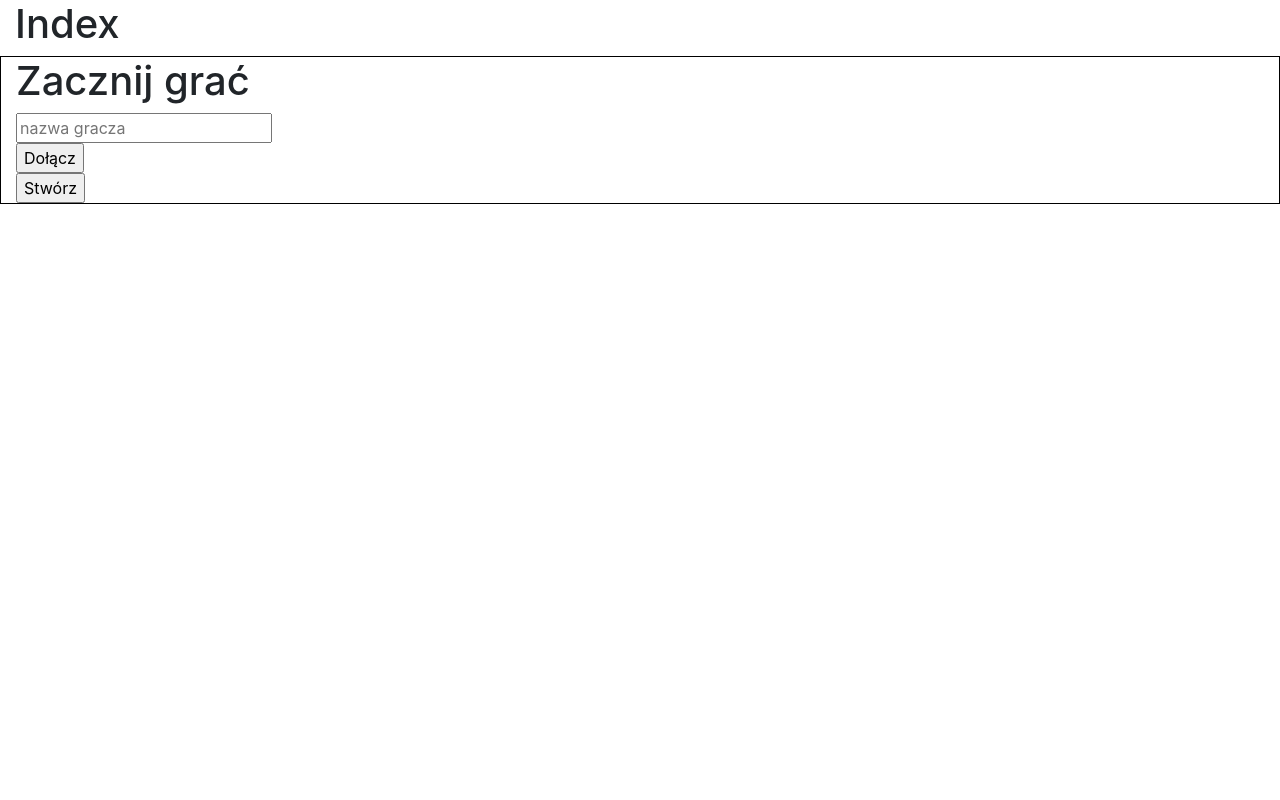
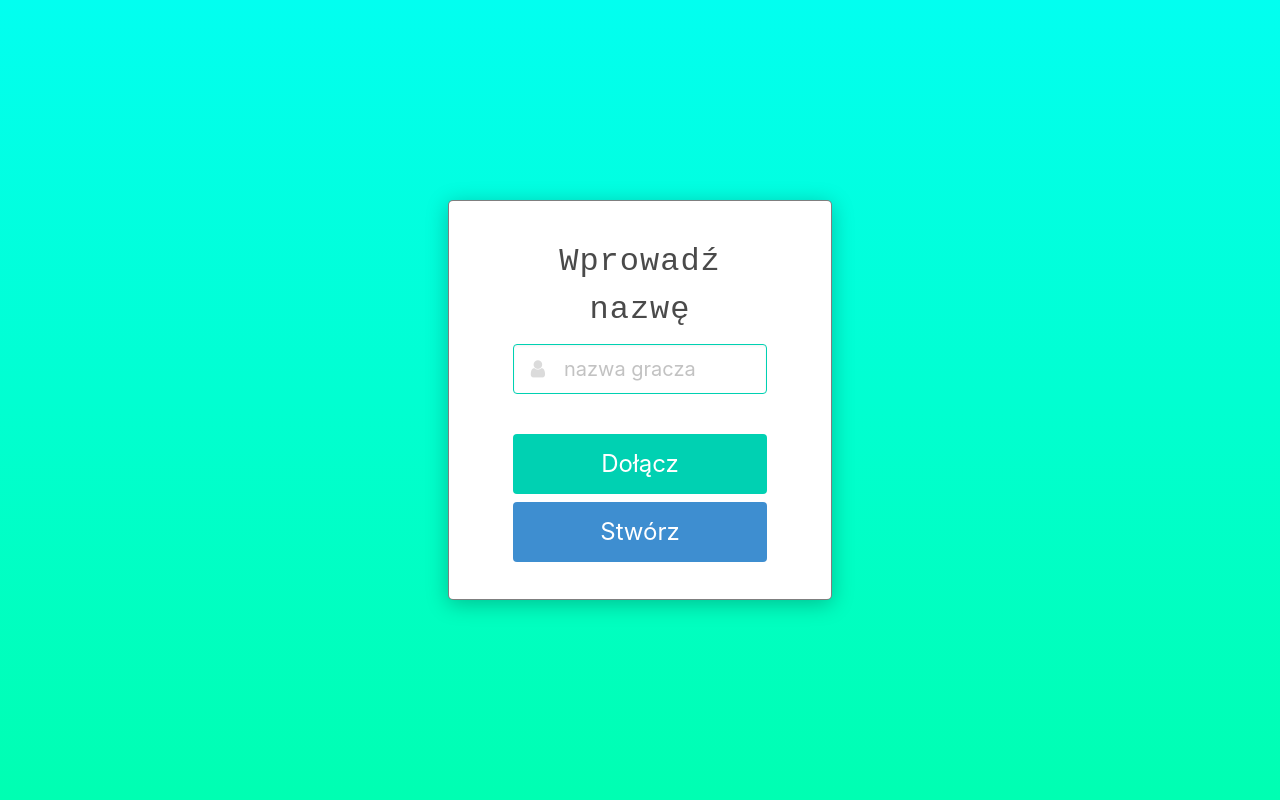
Before and after one commit to MiiiZawadzki/Projekt-Kalambury, a Flask app: page / in a window 1280 px wide. Run offline with Flask 2, Linux system fonts and the light colour scheme; parts of the project's set-up code (start-up, migrations or seed data) failed here and were passed over; some libraries are stand-ins or nearby versions.

Commit message:
added fronted to index.html

```diff
--- /dev/null
+++ b/static/stylesheets/index.css
@@ -0,0 +1,90 @@
+* {
+    box-sizing: border-box;
+}
+
+body,
+html {
+    margin: 0;
+    overflow: hidden;
+    background: linear-gradient(180deg, #02FFF0 0%, #00FFB2 100%);
+}
+
+.center {
+    display: flex;
+    align-items: center;
+    justify-content: center;
+}
+
+.label-title {
+    width: 100%;
+    text-align: center;
+    font-size: 2rem;
+    letter-spacing: 1px;
+    font-weight: 700px;
+    font-family: 'Courier New', Courier, monospace;
+}
+
+.alerts {
+    display: flex;
+    width: 100%;
+    margin-bottom: 5px;
+    margin-top: 5px;
+    height: 60px;
+}
+
+.control {
+    display: flex;
+    width: 100%;
+}
+
+.alert {
+    display: flex;
+    width: 100%;
+}
+
+.nickname-input {
+    width: 100%;
+}
+
+.form-container {
+    display: flex;
+    width: 100%;
+    align-items: center;
+    justify-content: space-around;
+    flex-direction: column;
+    padding-left: 2rem;
+    padding-right: 2rem;
+}
+
+.middle-container {
+    display: flex;
+    justify-content: center;
+    width: 30%;
+    height: 50vh;
+    padding: 2rem;
+    background-color: #FFFFFF;
+    border: 1px solid rgba(0, 0, 0, 0.5);
+    box-shadow: 0px 4px 21px rgba(0, 0, 0, 0.25);
+    border-radius: 5px;
+}
+
+.buttons {
+    width: 100%;
+}
+
+.main-container {
+    display: flex;
+    width: 100%;
+    height: 100vh;
+    flex-direction: row;
+    justify-content: center;
+    align-items: center;
+}
+
+.nickname-input {
+    width: 100%;
+    height: 46px;
+    background: #FFFFFF;
+    box-shadow: 0px 0px 11px 1px rgba(0, 0, 0, 0.17);
+    border-radius: 5px;
+}
--- a/templates/index.html
+++ b/templates/index.html
@@ -1,39 +1,46 @@
 <!doctype html>
 <html lang="pl">
+
 <head>
     <meta charset="utf-8">
     <meta name="viewport" content="width=device-width, initial-scale=1, shrink-to-fit=no">
-    <link rel="stylesheet" href="https://stackpath.bootstrapcdn.com/bootstrap/4.5.0/css/bootstrap.min.css">
+    <link rel="stylesheet" href="https://cdn.jsdelivr.net/npm/bulma@0.9.2/css/bulma.min.css">
+    <link rel="stylesheet" href="https://cdnjs.cloudflare.com/ajax/libs/font-awesome/4.7.0/css/font-awesome.min.css">
+    <link rel="stylesheet" href="{{ url_for('static', filename='stylesheets/index.css') }}">
     <title>Index</title>
 </head>
+
 <body>
-<div class="container-fluid">
-    <div class="row">
-        <div class="col-md-12 vh-8" style=" line-height: 8vh;">
-            <h1>Index</h1>
+    <div class="main-container">
+        <div class="middle-container">
+            <form action="" method="post" novalidate class="joinForm form-container">
+                <div class="label-title ">
+                    Wprowadź nazwę
                 </div>
+                <div class="control has-icons-left ">
+                    {{ form.username(class_='input is-primary is-fullwidth is-medium', placeholder='nazwa gracza')}}
+                    <span class="icon is-small is-left">
+                        <i class="fa fa-user"></i>
+                    </span>
                 </div>
-    <div class="row" >
-        <div class="col-md-12 vh-40" style="border: 1px solid black;">
-            <h1>Zacznij grać</h1>
-            <form action="" method="post" novalidate class="joinForm">
-                {{ form.username(class_='formFields', placeholder='nazwa gracza')}}<br>
+                <div style="height: 20px;">
                     {% for error in form.username.errors %}
-                <li class="errorMessage"> {{ error }}</li>
+                    <div class="help is-danger ">{{ error }}</div>
                     {% endfor %}
+                </div>
+                <div class="buttons">
+                    {{ form.submitJoin(class_='formFields button is-large is-fullwidth is-primary')}}
+                    <br> {{ form.submitCreate(class_='formFields button is-large is-fullwidth is-info')}} {{ form.csrf_token }}
+                </div>
 
-                {{ form.submitJoin(class_='formFields')}}<br>
-                {{ form.submitCreate(class_='formFields')}}<br>
-                {{ form.csrf_token }}
             </form>
-
-        </div>
         </div>
     </div>
 
-<script src="https://code.jquery.com/jquery-3.5.1.slim.min.js" ></script>
+    <script src="https://code.jquery.com/jquery-3.5.1.slim.min.js"></script>
     <script src="https://cdn.jsdelivr.net/npm/popper.js@1.16.0/dist/umd/popper.min.js"></script>
     <script src="https://stackpath.bootstrapcdn.com/bootstrap/4.5.0/js/bootstrap.min.js"></script>
     <script type="text/javascript" src="static/js/index.js"></script>
 </body>
+
 </html>
```
Lines whose indentation alone changed are shown as unchanged.
